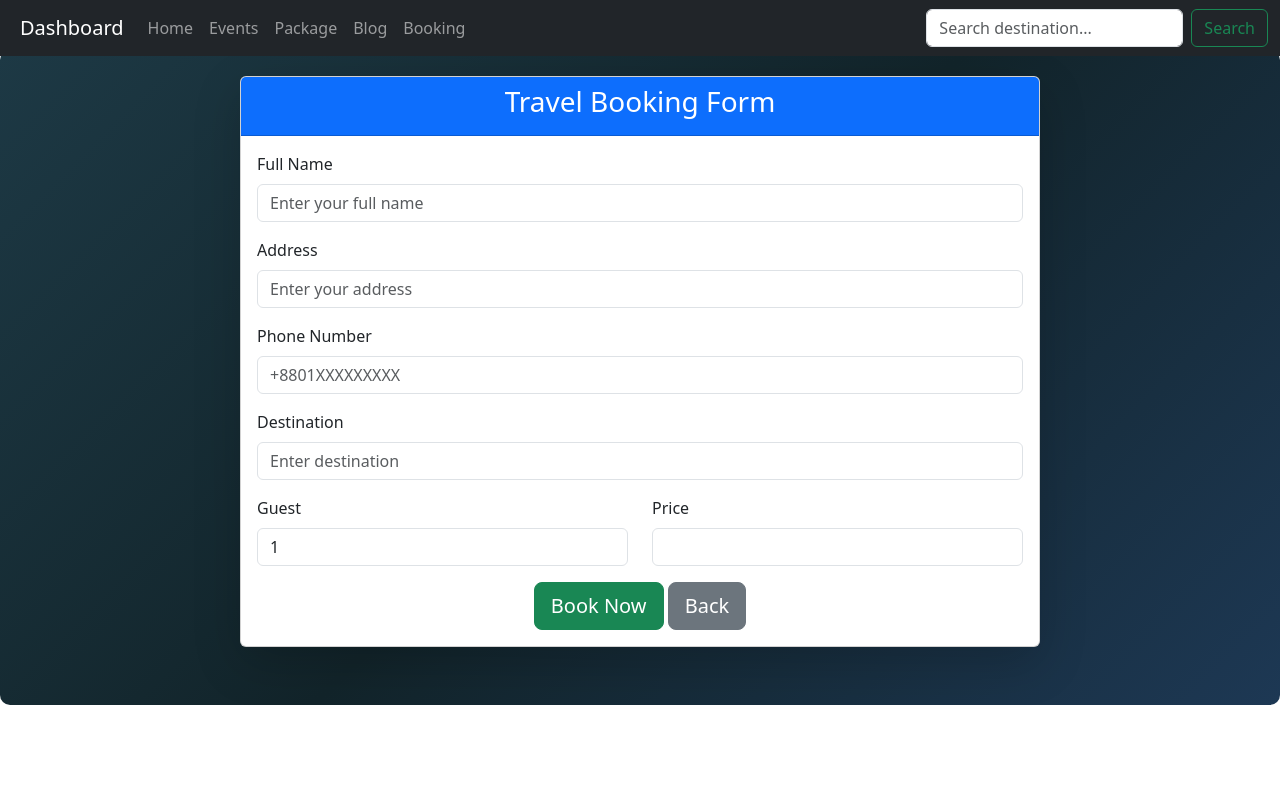
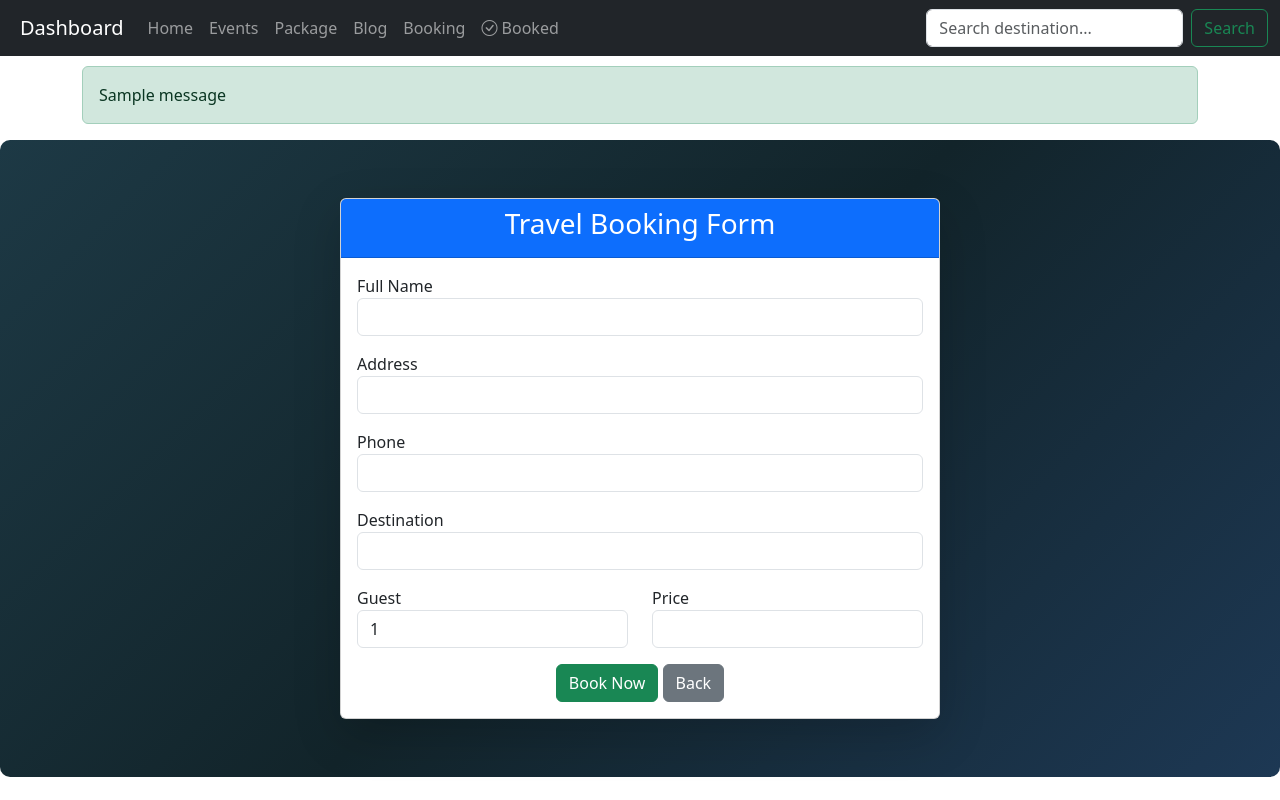
Before and after one commit to dhrubamajumder/django_travel_booking_system, a Django app: page /booking/?id=1 in a window 1280 px wide. Run offline with Django 5.2, Linux system fonts and the light colour scheme; tables that the repository leaves empty hold one stand-in row (values such as "Sample post"); one stand-in notice (Sample message) is shown.

Commit message:
Updated full file with latest changes

```diff
--- a/tour/templates/form.html
+++ b/tour/templates/form.html
@@ -1,14 +1,13 @@
-{% include "index.html" %}
+{% include 'index.html' %}
 {% block content %}
 
 <div class="backg" style="background: linear-gradient(135deg, #1d3945, #12242a, #1d3854); padding: 10px; border-radius: 10px;">
-  <div class="container mb-5 justify-content-center d-flex mt-3">
-    <div class="card shadow-lg" style="width: 50rem;">
+  <div class="container my-5">
+    <div class="card shadow-lg mx-auto" style="max-width: 600px;">
       <div class="card-header bg-primary text-white text-center">
         <h3>Travel Booking Form</h3>
       </div>
-
-      <div class="card-body" id="booking-form">
+      <div class="card-body">
         {% if error %}
           <div class="alert alert-danger">{{ error }}</div>
         {% endif %}
@@ -18,47 +17,47 @@
 
           <!-- Full Name -->
           <div class="mb-3">
-            <label class="form-label">Full Name</label>
-            <input type="text" class="form-control" name="full_name" placeholder="Enter your full name" required>
+            <label>Full Name</label>
+            <input type="text" name="full_name" class="form-control" required>
           </div>
 
           <!-- Address -->
           <div class="mb-3">
-            <label class="form-label">Address</label>
-            <input type="text" class="form-control" name="address" placeholder="Enter your address" required>
+            <label>Address</label>
+            <input type="text" name="address" class="form-control" required>
           </div>
 
           <!-- Phone -->
           <div class="mb-3">
-            <label class="form-label">Phone Number</label>
-            <input type="tel" class="form-control" name="phone" placeholder="+8801XXXXXXXXX" required>
+            <label>Phone</label>
+            <input type="tel" name="phone" class="form-control" required>
           </div>
 
           <!-- Destination -->
           <div class="mb-3">
-            <label class="form-label">Destination</label>
-            <input type="text" class="form-control" id="destination" name="destination_name" placeholder="Enter destination" readonly required>
-            <input type="hidden" id="destination_id" name="destination">
+            <label>Destination</label>
+            <input type="text" name="destination_name" id="destination" class="form-control" readonly required>
+            <input type="hidden" name="destination" id="destination_id">
           </div>
 
           <!-- Guest & Price -->
           <div class="row">
             <div class="col-6 mb-3">
-              <label class="form-label">Guest</label>
-              <input type="number" class="form-control" id="guest" name="guest" min="1" value="1" required>
+              <label>Guest</label>
+              <input type="number" name="guest" id="guest" class="form-control" min="1" value="1" required>
             </div>
-
             <div class="col-6 mb-3">
-              <label class="form-label">Price</label>
-              <input type="number" class="form-control" name="price" id="price" readonly required>
+              <label>Price</label>
+              <input type="number" name="price" id="price" class="form-control" readonly required>
             </div>
           </div>
 
-          <!-- Submit -->
+          <!-- Submit & Back -->
           <div class="text-center">
-            <button type="submit" class="btn btn-success btn-lg">Book Now</button>
-            <a href="{% url 'home' %}" class="btn btn-secondary btn-lg">Back</a>
+            <button type="submit" class="btn btn-success">Book Now</button>
+            <a href="{% url 'home' %}" class="btn btn-secondary">Back</a>
           </div>
+
         </form>
       </div>
     </div>
@@ -71,38 +70,34 @@ document.addEventListener("DOMContentLoaded", function() {
   const destinationIdInput = document.getElementById("destination_id");
   const priceInput = document.getElementById("price");
   const guestInput = document.getElementById("guest");
-  let currentPricePerPerson = 0;
+
+  let currentPrice = 0;
+
+  // Load from localStorage
+  const storedDestination = localStorage.getItem('selectedDestination');
+  const storedPrice = localStorage.getItem('selectedPrice');
+  const storedSeats = localStorage.getItem('selectedSeats');
+  const storedId = localStorage.getItem('selectedDestinationId');
+
+  if (storedDestination) destinationInput.value = storedDestination;
+  if (storedPrice) {
+    currentPrice = parseInt(storedPrice);
+    priceInput.value = currentPrice * (parseInt(guestInput.value) || 1);
+  }
+  if (storedId) destinationIdInput.value = storedId;
+  if (storedSeats) guestInput.max = storedSeats;
+
+  // Remove after reading to avoid stale data
+  localStorage.removeItem('selectedDestination');
+  localStorage.removeItem('selectedPrice');
+  localStorage.removeItem('selectedSeats');
+  localStorage.removeItem('selectedDestinationId');
 
   // Update price when guest changes
-  guestInput.addEventListener("input", function() {
+  guestInput.addEventListener('input', function() {
     const guests = parseInt(guestInput.value) || 1;
-    priceInput.value = currentPricePerPerson * guests;
+    priceInput.value = currentPrice * guests;
   });
-
-  // Read from localStorage and fill form
-  const storedDestination = localStorage.getItem('selectedDestination');
-  const storedPrice = localStorage.getItem('selectedPrice');
-  const storedId = localStorage.getItem('selectedDestinationId');
-  const storedSeats = localStorage.getItem('selectedSeats');
-
-  if (storedDestination) {
-    destinationInput.value = storedDestination;
-    localStorage.removeItem('selectedDestination');
-  }
-  if (storedPrice) {
-    currentPricePerPerson = parseInt(storedPrice);
-    const guests = parseInt(guestInput.value) || 1;
-    priceInput.value = currentPricePerPerson * guests;
-    localStorage.removeItem('selectedPrice');
-  }
-  if (storedId) {
-    destinationIdInput.value = storedId;
-    localStorage.removeItem('selectedDestinationId');
-  }
-  if (storedSeats) {
-    guestInput.max = storedSeats;
-    localStorage.removeItem('selectedSeats');
-  }
 });
 </script>
 
--- a/tour/templates/index.html
+++ b/tour/templates/index.html
@@ -13,6 +13,17 @@ section {
     scroll-margin-top: 80px;
 }
 </style>
+
+{% if messages %}
+  <div class="container mt-3">
+    {% for message in messages %}
+      <div class="alert alert-{{ message.tags }}">
+        {{ message }}
+      </div>
+    {% endfor %}
+  </div>
+{% endif %}
+
 
 <nav class="navbar navbar-expand-lg bg-dark navbar-dark fixed-top">
 
@@ -51,11 +62,18 @@ section {
 
         <li class="nav-item">
           <a class="nav-link {% if request.resolver_match.url_name == 'booking_list' %}active{% endif %}"
-            href="{% url 'booking_forms' %}">
+            href="{% url 'booking_form' %}">
               Booking
           </a>
         </li>
+
+        <li class="nav-item">
+          <a class="nav-link" href="{% url 'booked_list' %}">
+            <i class="bi bi-check-circle"></i> Booked
+          </a>
+        </li>
       </ul>
+
 
 
       <div class="d-flex">
--- a/tour/templates/slid.html
+++ b/tour/templates/slid.html
@@ -16,7 +16,7 @@
         <div class="carousel-caption d-none d-md-block">
             <h1 class="card-title display-4 fw-bold">Camping</h1>
             <p>Discover the thrill of camping among clouds, green valleys, and breathtaking views.</p>
-            <a href="{% url 'forms' %}" class="btn btn-primary">Explore Now</a>
+            <a href="{% url 'booking_form' %}" class="btn btn-primary">Explore Now</a>
         </div>
         </div>
 
@@ -26,7 +26,7 @@
         <div class="carousel-caption d-none d-md-block">
             <h1>Sundarbans</h1>
             <p>Beautiful forest tracks of Bangladesh</p>
-            <a href="{% url 'forms' %}" class="btn btn-primary">Explore Now</a>
+            <a href="{% url 'booking_form' %}" class="btn btn-primary">Explore Now</a>
         </div>
         </div>
 
@@ -36,7 +36,7 @@
         <div class="carousel-caption d-none d-md-block">
             <h1>Sylhet</h1>
             <p>Beautiful river tracks of Bangladesh</p>
-            <a href="{% url 'forms' %}" class="btn btn-primary">Explore Now</a>
+            <a href="{% url 'booking_form' %}" class="btn btn-primary">Explore Now</a>
         </div>
         </div>
     </div>
--- a/tour/urls.py
+++ b/tour/urls.py
@@ -1,17 +1,19 @@
 
 from django.contrib import admin
 from django.urls import path
-from . views import home, slide, first, second, third, forms, travel_card, booking_form , booking_forms
+from . views import home, slide, first, second, third, travel_card, booking_form , booked_list, booking_forms
 
 urlpatterns = [
     path('home/', home, name='home'),
     path('slide/', slide , name='slide'),
     path('first/', first, name='first'),
+
     path('second/', second, name='second'),
     path('third/', third, name='third'),
 
-    path('forms/', forms, name='forms'),
-    path('booking_forms/', booking_forms, name='booking_forms'),
     path('', travel_card, name='travel_card'),
     path('booking/', booking_form, name='booking_form'),
+
+    path('bookings/', booking_forms, name='forms'),
+    path('booked/', booked_list, name='booked_list'),
 ]
--- a/tour/views.py
+++ b/tour/views.py
@@ -1,5 +1,8 @@
 from django.shortcuts import render, redirect, get_object_or_404
 from .models import Booking, Destination
+from django.contrib import messages
+from django.db import transaction
+
 
 # Create your views here.
 def home(request):
@@ -11,7 +14,6 @@ def slide(request):
     return render(request, 'slid.html')
 
 
-
 def first(request):
     return render(request, 'first_blog.html')
 
@@ -21,42 +23,97 @@ def second(request):
 def third(request):
     return render(request, 'third.html')
 
-def forms(request):
-    return render(request, 'form.html')
-
-def booking_forms(request):
-    return render(request, 'booking_form.html')
-
-
 
 def booking_form(request):
-    destination_id = request.GET.get('id')
+    destination_id = request.GET.get('id') or request.POST.get('destination')
+    if not destination_id:
+        return redirect('home')
+
     destination = get_object_or_404(Destination, id=destination_id)
 
     if request.method == 'POST':
-        guest = int(request.POST['guest'])
+        full_name = request.POST.get('full_name')
+        address = request.POST.get('address')
+        phone = request.POST.get('phone')
 
-        if guest > destination.seats:
+        try:
+            guest = int(request.POST.get('guest', 1))
+            price_per_person = float(request.POST.get('price', 0))
+        except ValueError:
+            guest = 1
+            price_per_person = 0
+
+        total_price = guest * price_per_person
+
+        if guest <= 0 or total_price <= 0:
             return render(request, 'form.html', {
                 'destination': destination,
-                'error': 'Not enough seats available'
+                'error': 'Invalid guest number or price'
             })
 
-        destination.seats -= guest
-        destination.save()
-        return redirect('success')
+        with transaction.atomic():
+            # Lock the row to avoid race conditions
+            destination = Destination.objects.select_for_update().get(id=destination.id)
 
-    return render(request, 'form.html', {
-        'destination': destination
-    })
+            if guest > destination.seats:
+                return render(request, 'form.html', {
+                    'destination': destination,
+                    'error': 'Not enough seats available'
+                })
+
+            destination.seats -= guest
+            destination.save()
+
+            Booking.objects.create(
+                full_name=full_name,
+                address=address,
+                phone=phone,
+                destination=destination,
+                guest=guest,
+                total_price=total_price
+            )
+
+        return redirect('home')
+
+    return render(request, 'form.html', {'destination': destination})
 
 
 
 
-# def travel_card(request):
-#     destination = Destination.objects.all()
-#     return render(request, 'blog.html', { 'destination': destination })
+def booked_list(request):
+    bookings = Booking.objects.order_by('-booked_at')
+    return render(request, 'booked_list.html', {'bookings': bookings})
+
 
 def travel_card(request):
     destination = Destination.objects.all()
     return render(request, 'blog.html', {'destination': destination})
+
+
+def booking_forms(request):
+    if request.method == 'POST':
+        full_name = request.POST.get('full_name')
+        address = request.POST.get('address')
+        phone = request.POST.get('phone')
+        destination_id = request.POST.get('destination')
+        guest = int(request.POST.get('guest'))
+        price = float(request.POST.get('price'))
+
+        destination = Destination.objects.get(id=destination_id)
+
+        total_price = guest * price
+
+        Booking.objects.create(
+            full_name=full_name,
+            address=address,
+            phone=phone,
+            destination=destination,
+            guest=guest,
+            total_price=total_price
+        )
+
+        # ✅ Success message
+        messages.success(request, f"Booking successful for {destination.name}!")
+        return redirect('home')  # redirect করলে message দেখাবে
+
+    return render(request, 'booking_form.html')
```
Also changed, not shown: tour/models.py (+46 -4 lines), tour/templates/booked_list.html (added, +29 -0 lines), tour/templates/home.html (+16 -17 lines), tour/migrations/0002_rename_created_at_booking_booked_at_and_more.py (added), 1 other file.
